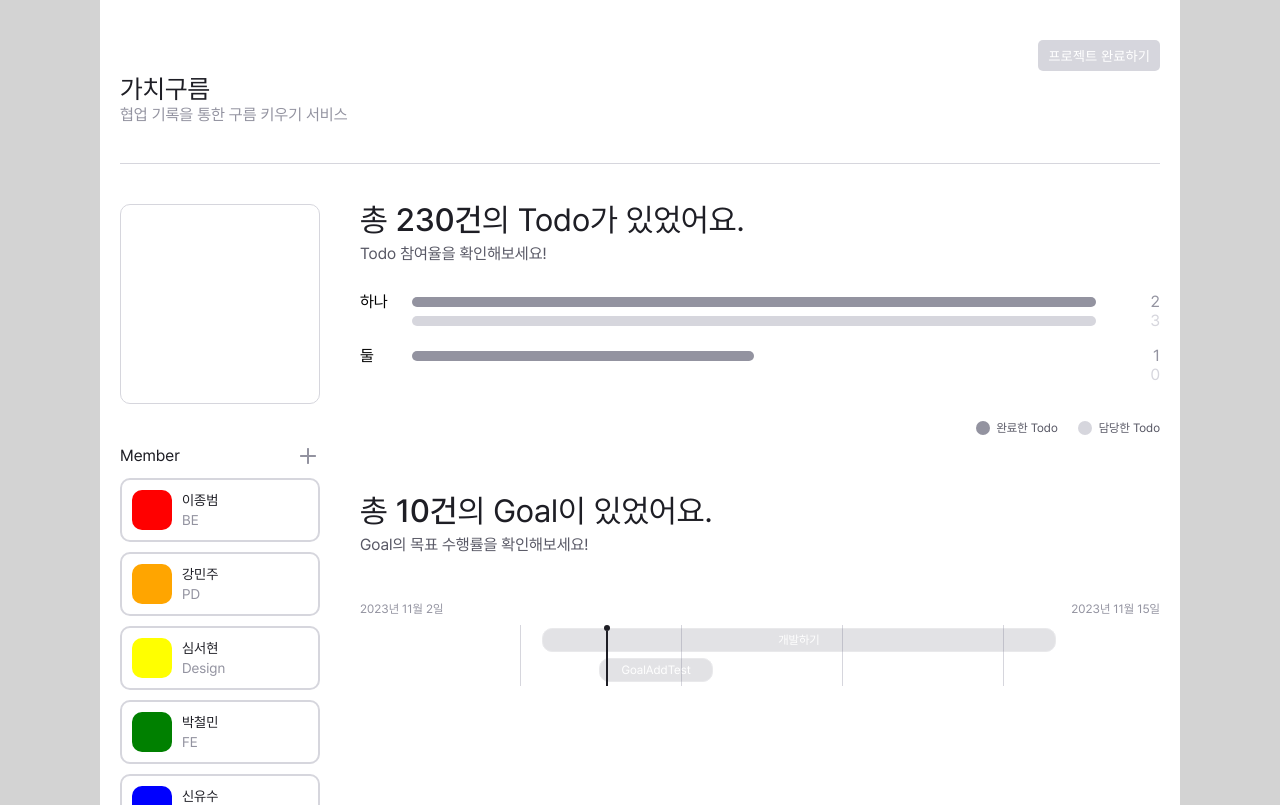
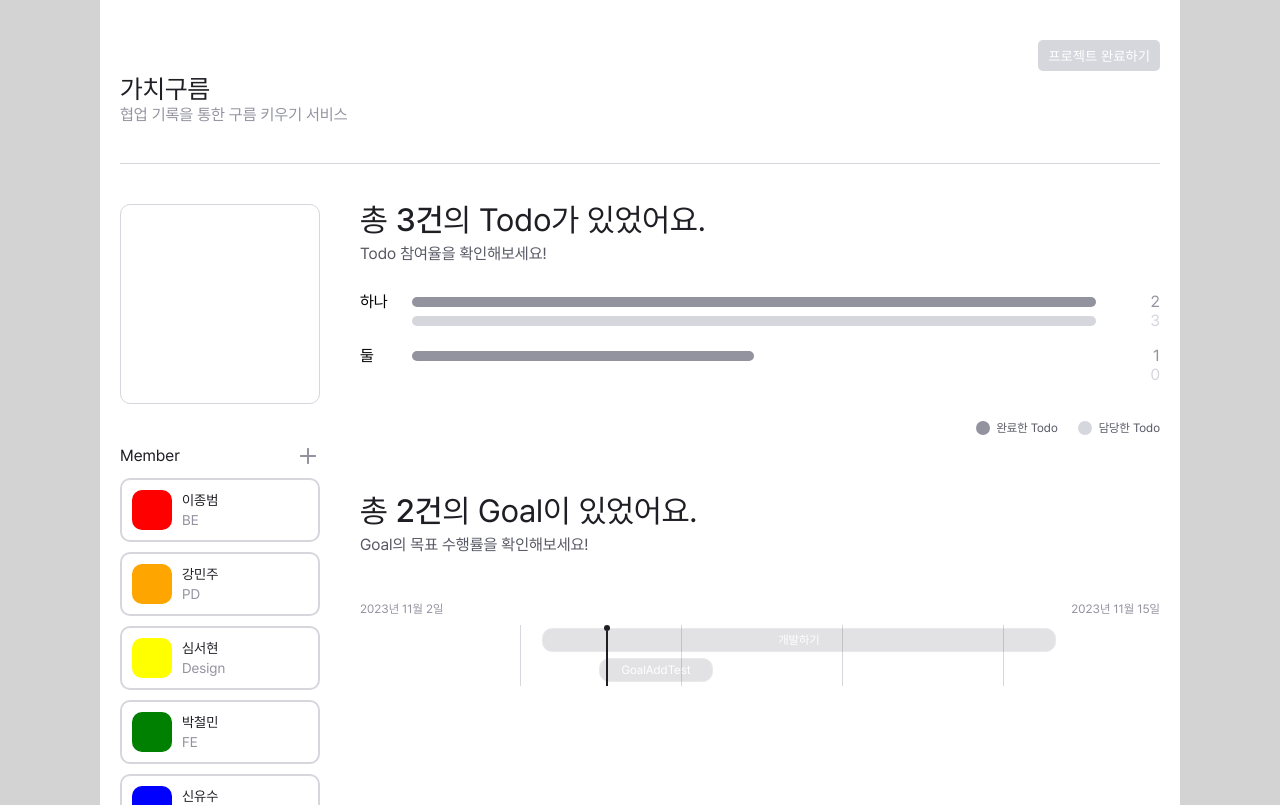
Before and after one commit to 9oormthon-univ/TEAM_12, a React (Vite) app: page /report/1 in a window 1280 px wide. Shown: the top 805 px of the page. Built offline with nearby package versions, Linux system fonts and the light colour scheme; no server answers; what recoil-persist would draw is missing.

Commit message:
:pencil2: Fix: API count

```diff
--- a/src/components/goal/goalSchedule/GoalScheduleContent.jsx
+++ b/src/components/goal/goalSchedule/GoalScheduleContent.jsx
@@ -140,6 +140,19 @@ function GoalScheduleContent({
 
   return (
     <>
+      {type == "report" ? (
+        <s.MemoriPageHeaderWrapper>
+          <s.MemoriPageHeaderTitle>
+            총 <span>{goals.length}건</span>의 Goal이 있었어요.
+          </s.MemoriPageHeaderTitle>
+          <s.MemoriPageHeaderSubtitle>
+            Goal의 목표 수행률을 확인해보세요!
+          </s.MemoriPageHeaderSubtitle>
+        </s.MemoriPageHeaderWrapper>
+      ) : (
+        ""
+      )}
+
       <s.GoalDurationDiv>
         <s.GoalDurationText>{dateStringMaker(startDate)}</s.GoalDurationText>
         <s.GoalDurationText>{dateStringMaker(endDate)}</s.GoalDurationText>
--- a/src/components/goal/goalSchedule/style.jsx
+++ b/src/components/goal/goalSchedule/style.jsx
@@ -41,5 +41,25 @@ export const s = {
     color: ${p => p.theme.colors.white};
 
     font-size: 0.75rem;
+  `,
+  /* ---- Memori 타이틀 ----*/
+
+  MemoriPageHeaderWrapper: styled.div`
+    width: 100%;
+    display: flex;
+    flex-direction: column;
+    margin-bottom: 1.875rem;
+  `,
+  MemoriPageHeaderTitle: styled.div`
+    font-size: 2rem;
+    color: ${props => props.theme.colors.black};
+    margin-bottom: 0.625rem;
+    span {
+      font-family: "Pretendard-Medium";
+    }
+  `,
+  MemoriPageHeaderSubtitle: styled.div`
+    color: ${props => props.theme.colors.gray4};
+    font-size: 1rem;
   `
 };
--- a/src/components/todo/todoCount/TodoCount.jsx
+++ b/src/components/todo/todoCount/TodoCount.jsx
@@ -5,6 +5,7 @@ import { API } from "../../../api/axios";
 function TodoCount() {
   const params = useParams();
   const [data, setData] = useState([]);
+  const [dataCount, setDataCount] = useState(0);
 
   const Dummy_data = {
     todoCount: 3,
@@ -28,11 +29,13 @@ function TodoCount() {
     try {
       const response = await API.get(`/api/projects/${params.teamId}`);
       setData(response.data.reportTodoList);
+      setDataCount(response.data.todoCount);
     } catch (error) {
       console.log("에러~", error);
       //api없을 경우 임시로 넣어두는 데이터, 추후 삭제 예정
       // ----팀페이지
       setData(Dummy_data.reportTodoList);
+      setDataCount(Dummy_data.todoCount);
     }
   };
 
@@ -41,6 +44,16 @@ function TodoCount() {
   }, []);
 
   return (
+    <>
+      <S.MemoriPageHeaderWrapper>
+        <S.MemoriPageHeaderTitle>
+          총 <span>{dataCount}건</span>의 Todo가 있었어요.
+        </S.MemoriPageHeaderTitle>
+        <S.MemoriPageHeaderSubtitle>
+          Todo 참여율을 확인해보세요!
+        </S.MemoriPageHeaderSubtitle>
+      </S.MemoriPageHeaderWrapper>
+
       <S.TodoCountWrapper>
         {data.map((member, index) => (
           <S.TodoCountContent key={index}>
@@ -93,6 +106,7 @@ function TodoCount() {
           </S.GuideContent>
         </S.GuideList>
       </S.TodoCountWrapper>
+    </>
   );
 }
 
--- a/src/components/todo/todoCount/style.jsx
+++ b/src/components/todo/todoCount/style.jsx
@@ -106,3 +106,23 @@ export const GuideColor = styled.div`
       ? props.theme.colors.gray2
       : props.theme.colors.gray1};
 `;
+
+export const MemoriPageHeaderWrapper = styled.div`
+  width: 100%;
+  display: flex;
+  flex-direction: column;
+  margin-bottom: 1.875rem;
+`;
+
+export const MemoriPageHeaderTitle = styled.div`
+  font-size: 2rem;
+  color: ${props => props.theme.colors.black};
+  margin-bottom: 0.625rem;
+  span {
+    font-family: "Pretendard-Medium";
+  }
+`;
+export const MemoriPageHeaderSubtitle = styled.div`
+  color: ${props => props.theme.colors.gray4};
+  font-size: 1rem;
+`;
--- a/src/pages/team/Report.jsx
+++ b/src/pages/team/Report.jsx
@@ -35,26 +35,10 @@ function Report() {
           <TeamNav logo={""} teams={TeamNames} />
           <s.TeamPageContent>
             {/* ---- 투두 카운트 ---- */}
-            <s.MemoriPageHeaderWrapper>
-              <s.MemoriPageHeaderTitle>
-                총 <span>230건</span>의 Todo가 있었어요.
-              </s.MemoriPageHeaderTitle>
-              <s.MemoriPageHeaderSubtitle>
-                Todo 참여율을 확인해보세요!
-              </s.MemoriPageHeaderSubtitle>
-            </s.MemoriPageHeaderWrapper>
             <TodoCount />
             {/* ---- 투두 카운트 ---- */}
 
             {/* ---- 골 달성 정도 체크  ---- */}
-            <s.MemoriPageHeaderWrapper>
-              <s.MemoriPageHeaderTitle>
-                총 <span>10건</span>의 Goal이 있었어요.
-              </s.MemoriPageHeaderTitle>
-              <s.MemoriPageHeaderSubtitle>
-                Goal의 목표 수행률을 확인해보세요!
-              </s.MemoriPageHeaderSubtitle>
-            </s.MemoriPageHeaderWrapper>
             <GoalScheduleContent
               startDate={startDate}
               endDate={endDate}
```
Lines whose indentation alone changed are shown as unchanged.
